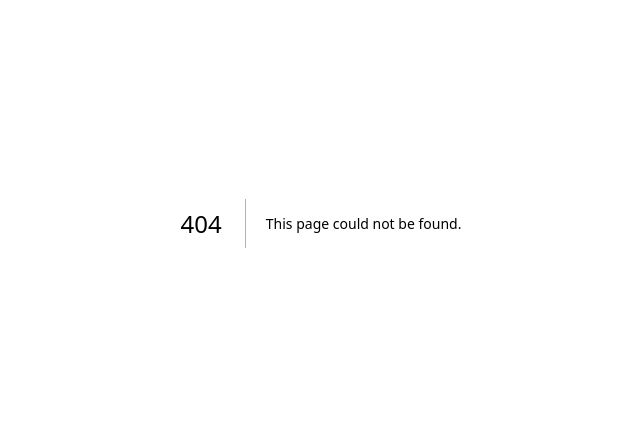
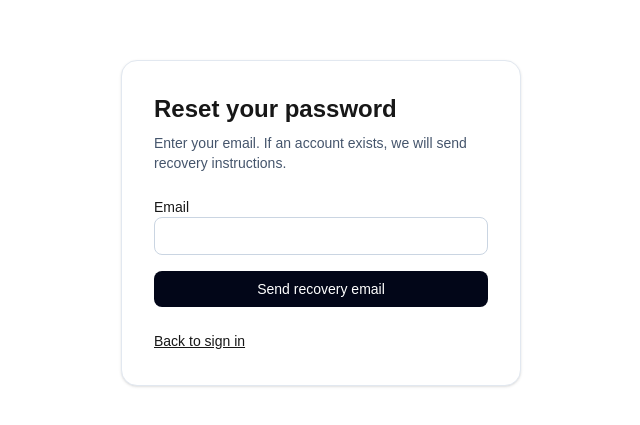
Before and after one commit to zohanubis/civora-web, a Next.js app: page /forgot-password in a window 1280 px wide. Before the commit this address had no page. Shown: the part 177-602 px from the top of the page, without its empty margins (319-959 px from the left). Built offline with nearby package versions, Linux system fonts and the light colour scheme.

Commit message:
feat(identity): add password recovery request page

```diff
--- /dev/null
+++ b/src/app/forgot-password/page.tsx
@@ -0,0 +1,53 @@
+import Link from "next/link";
+
+import { forgotPassword } from "@/features/auth/actions";
+
+type ForgotPasswordPageProps = {
+  searchParams: Promise<{ error?: string; message?: string }>;
+};
+
+export default async function ForgotPasswordPage({ searchParams }: ForgotPasswordPageProps) {
+  const params = await searchParams;
+
+  return (
+    <main className="mx-auto flex min-h-screen max-w-md flex-col justify-center px-6 py-12">
+      <div className="rounded-2xl border border-slate-200 bg-white p-8 shadow-sm">
+        <div className="mb-6 space-y-2">
+          <h1 className="text-2xl font-semibold">Reset your password</h1>
+          <p className="text-sm text-slate-600">
+            Enter your email. If an account exists, we will send recovery instructions.
+          </p>
+        </div>
+
+        {params.message === "check-email" ? (
+          <p className="mb-4 rounded-lg bg-slate-50 p-3 text-sm">
+            If an account exists for that email, a password reset message has been sent.
+          </p>
+        ) : null}
+        {params.error ? (
+          <p className="mb-4 rounded-lg bg-slate-50 p-3 text-sm">Enter a valid email address.</p>
+        ) : null}
+
+        <form action={forgotPassword} className="space-y-4">
+          <label className="block space-y-1 text-sm">
+            <span>Email</span>
+            <input
+              className="w-full rounded-lg border border-slate-300 px-3 py-2"
+              name="email"
+              type="email"
+              autoComplete="email"
+              required
+            />
+          </label>
+          <button className="w-full rounded-lg bg-slate-950 px-4 py-2 text-sm font-medium text-white" type="submit">
+            Send recovery email
+          </button>
+        </form>
+
+        <Link className="mt-6 inline-block text-sm underline" href="/sign-in">
+          Back to sign in
+        </Link>
+      </div>
+    </main>
+  );
+}
```
